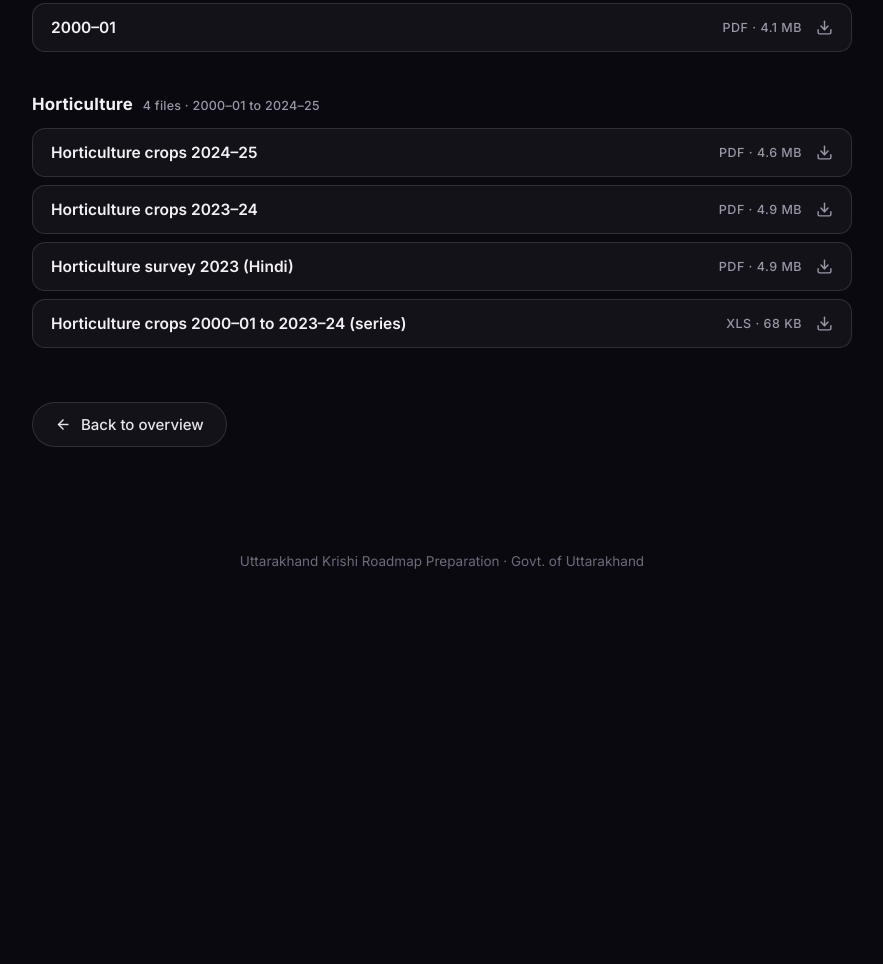
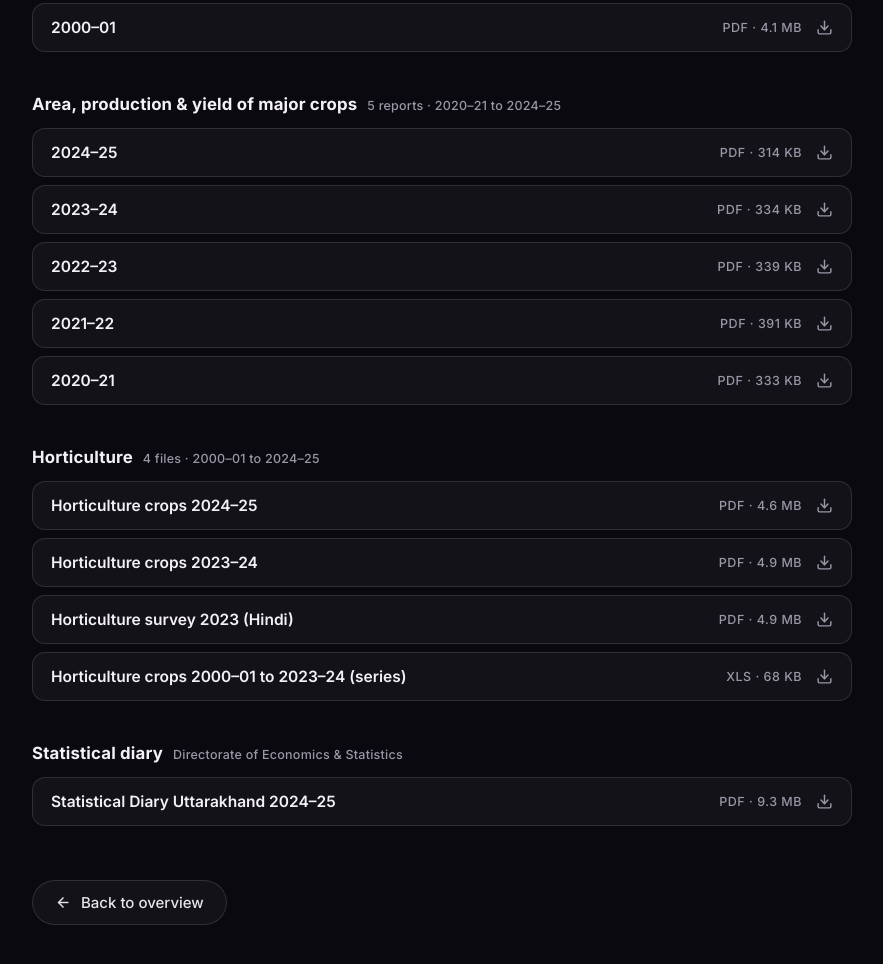
Before and after one commit to pantnagar-prog/krishi-roadmap, a plain HTML site: page resources.html in a window 1280 px wide. Shown: the part 1946-2910 px from the top of the page, without its empty margins (198-1081 px from the left). Before the commit the page ends 2549 px from the top, so only its background shows below. Drawn offline with Linux system fonts and the light colour scheme.

Commit message:
Add APY reports and statistical diary to Resources

```diff
--- a/resources.html
+++ b/resources.html
@@ -408,12 +408,26 @@
       <li><a href="pdfs/ap-districtwise-2000-01.pdf" target="_blank" rel="noopener"><span class="fname">2000–01</span><span class="fmeta">PDF &middot; 4.1 MB</span><svg class="dl" viewBox="0 0 24 24" fill="none" stroke="currentColor" stroke-width="2" stroke-linecap="round" stroke-linejoin="round" aria-hidden="true"><path d="M21 15v4a2 2 0 0 1-2 2H5a2 2 0 0 1-2-2v-4"/><path d="M7 10l5 5 5-5"/><path d="M12 15V3"/></svg></a></li>
     </ul>
 
+    <h3 class="grp">Area, production &amp; yield of major crops <span class="count">5 reports &middot; 2020&ndash;21 to 2024&ndash;25</span></h3>
+    <ul class="filelist">
+      <li><a href="pdfs/apy-2024-25.pdf" target="_blank" rel="noopener"><span class="fname">2024–25</span><span class="fmeta">PDF &middot; 314 KB</span><svg class="dl" viewBox="0 0 24 24" fill="none" stroke="currentColor" stroke-width="2" stroke-linecap="round" stroke-linejoin="round" aria-hidden="true"><path d="M21 15v4a2 2 0 0 1-2 2H5a2 2 0 0 1-2-2v-4"/><path d="M7 10l5 5 5-5"/><path d="M12 15V3"/></svg></a></li>
+      <li><a href="pdfs/apy-2023-24.pdf" target="_blank" rel="noopener"><span class="fname">2023–24</span><span class="fmeta">PDF &middot; 334 KB</span><svg class="dl" viewBox="0 0 24 24" fill="none" stroke="currentColor" stroke-width="2" stroke-linecap="round" stroke-linejoin="round" aria-hidden="true"><path d="M21 15v4a2 2 0 0 1-2 2H5a2 2 0 0 1-2-2v-4"/><path d="M7 10l5 5 5-5"/><path d="M12 15V3"/></svg></a></li>
+      <li><a href="pdfs/apy-2022-23.pdf" target="_blank" rel="noopener"><span class="fname">2022–23</span><span class="fmeta">PDF &middot; 339 KB</span><svg class="dl" viewBox="0 0 24 24" fill="none" stroke="currentColor" stroke-width="2" stroke-linecap="round" stroke-linejoin="round" aria-hidden="true"><path d="M21 15v4a2 2 0 0 1-2 2H5a2 2 0 0 1-2-2v-4"/><path d="M7 10l5 5 5-5"/><path d="M12 15V3"/></svg></a></li>
+      <li><a href="pdfs/apy-2021-22.pdf" target="_blank" rel="noopener"><span class="fname">2021–22</span><span class="fmeta">PDF &middot; 391 KB</span><svg class="dl" viewBox="0 0 24 24" fill="none" stroke="currentColor" stroke-width="2" stroke-linecap="round" stroke-linejoin="round" aria-hidden="true"><path d="M21 15v4a2 2 0 0 1-2 2H5a2 2 0 0 1-2-2v-4"/><path d="M7 10l5 5 5-5"/><path d="M12 15V3"/></svg></a></li>
+      <li><a href="pdfs/apy-2020-21.pdf" target="_blank" rel="noopener"><span class="fname">2020–21</span><span class="fmeta">PDF &middot; 333 KB</span><svg class="dl" viewBox="0 0 24 24" fill="none" stroke="currentColor" stroke-width="2" stroke-linecap="round" stroke-linejoin="round" aria-hidden="true"><path d="M21 15v4a2 2 0 0 1-2 2H5a2 2 0 0 1-2-2v-4"/><path d="M7 10l5 5 5-5"/><path d="M12 15V3"/></svg></a></li>
+    </ul>
+
     <h3 class="grp">Horticulture <span class="count">4 files &middot; 2000&ndash;01 to 2024&ndash;25</span></h3>
     <ul class="filelist">
       <li><a href="pdfs/horticulture-crops-2024-25.pdf" target="_blank" rel="noopener"><span class="fname">Horticulture crops 2024–25</span><span class="fmeta">PDF &middot; 4.6 MB</span><svg class="dl" viewBox="0 0 24 24" fill="none" stroke="currentColor" stroke-width="2" stroke-linecap="round" stroke-linejoin="round" aria-hidden="true"><path d="M21 15v4a2 2 0 0 1-2 2H5a2 2 0 0 1-2-2v-4"/><path d="M7 10l5 5 5-5"/><path d="M12 15V3"/></svg></a></li>
       <li><a href="pdfs/horticulture-crops-2023-24.pdf" target="_blank" rel="noopener"><span class="fname">Horticulture crops 2023–24</span><span class="fmeta">PDF &middot; 4.9 MB</span><svg class="dl" viewBox="0 0 24 24" fill="none" stroke="currentColor" stroke-width="2" stroke-linecap="round" stroke-linejoin="round" aria-hidden="true"><path d="M21 15v4a2 2 0 0 1-2 2H5a2 2 0 0 1-2-2v-4"/><path d="M7 10l5 5 5-5"/><path d="M12 15V3"/></svg></a></li>
       <li><a href="pdfs/horticulture-survey-2023.pdf" target="_blank" rel="noopener"><span class="fname">Horticulture survey 2023 (Hindi)</span><span class="fmeta">PDF &middot; 4.9 MB</span><svg class="dl" viewBox="0 0 24 24" fill="none" stroke="currentColor" stroke-width="2" stroke-linecap="round" stroke-linejoin="round" aria-hidden="true"><path d="M21 15v4a2 2 0 0 1-2 2H5a2 2 0 0 1-2-2v-4"/><path d="M7 10l5 5 5-5"/><path d="M12 15V3"/></svg></a></li>
       <li><a href="pdfs/horticulture-crops-2000-01-to-2023-24.xls" target="_blank" rel="noopener"><span class="fname">Horticulture crops 2000–01 to 2023–24 (series)</span><span class="fmeta">XLS &middot; 68 KB</span><svg class="dl" viewBox="0 0 24 24" fill="none" stroke="currentColor" stroke-width="2" stroke-linecap="round" stroke-linejoin="round" aria-hidden="true"><path d="M21 15v4a2 2 0 0 1-2 2H5a2 2 0 0 1-2-2v-4"/><path d="M7 10l5 5 5-5"/><path d="M12 15V3"/></svg></a></li>
+    </ul>
+
+    <h3 class="grp">Statistical diary <span class="count">Directorate of Economics &amp; Statistics</span></h3>
+    <ul class="filelist">
+      <li><a href="pdfs/statistical-diary-2024-25.pdf" target="_blank" rel="noopener"><span class="fname">Statistical Diary Uttarakhand 2024–25</span><span class="fmeta">PDF &middot; 9.3 MB</span><svg class="dl" viewBox="0 0 24 24" fill="none" stroke="currentColor" stroke-width="2" stroke-linecap="round" stroke-linejoin="round" aria-hidden="true"><path d="M21 15v4a2 2 0 0 1-2 2H5a2 2 0 0 1-2-2v-4"/><path d="M7 10l5 5 5-5"/><path d="M12 15V3"/></svg></a></li>
     </ul>
 
     <a href="index.html" class="back">
```
Also changed, not shown: 6 other files.
